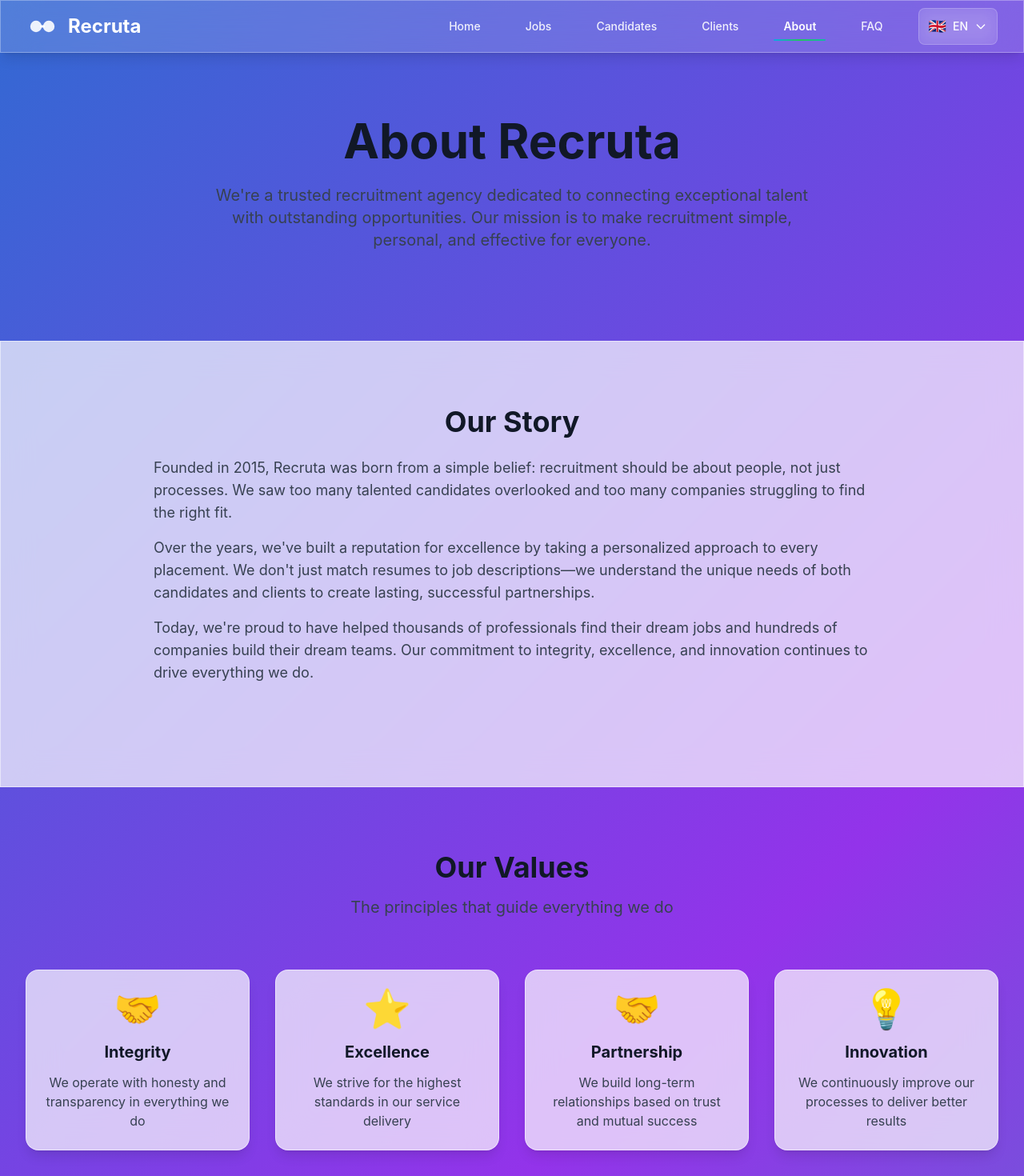
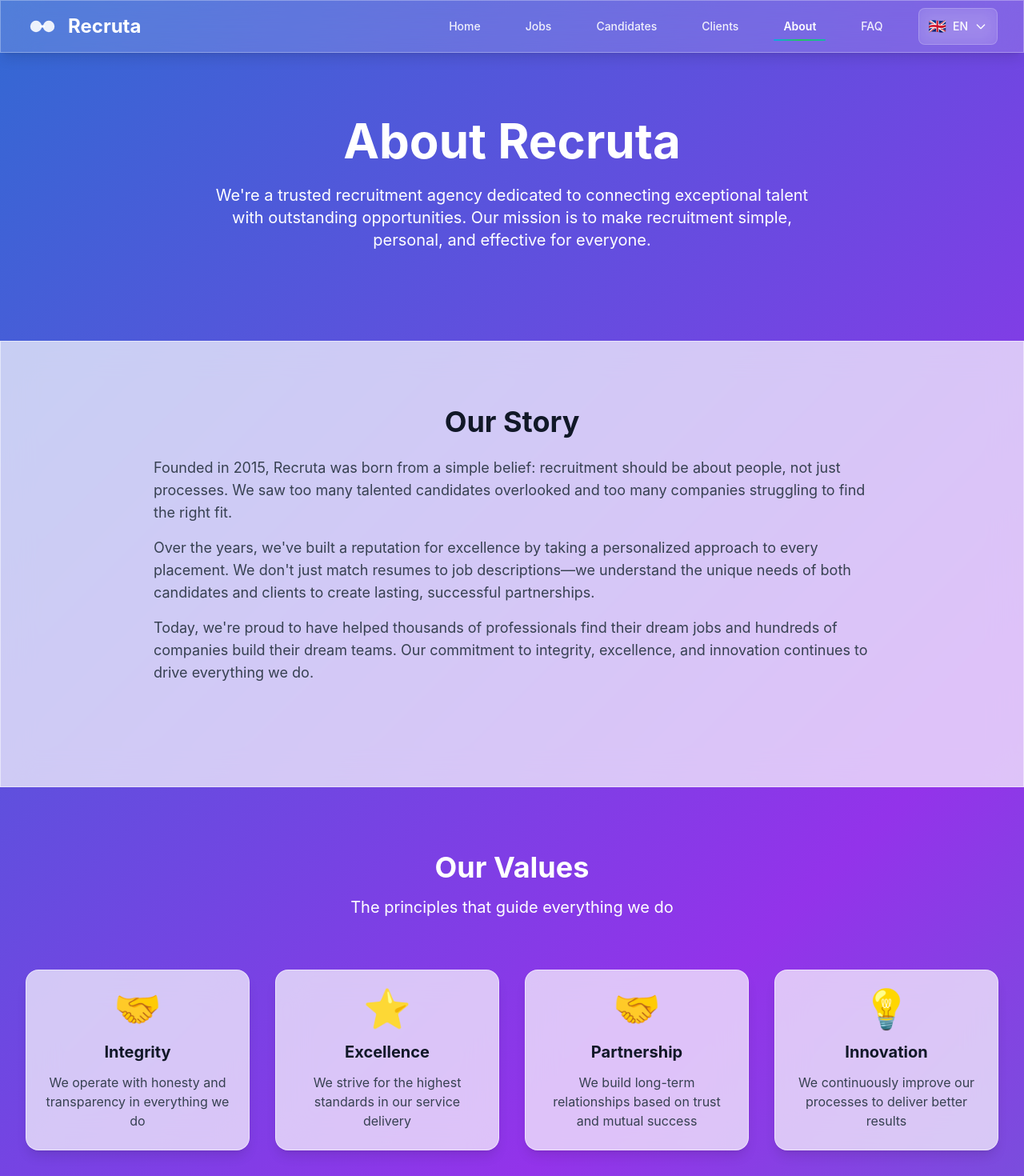
Before and after one commit to knedlicc/recruta, a Next.js app: page /about in a window 1280 px wide. Shown: the top 1470 px of the page at 80% size. Built offline with nearby package versions, Linux system fonts and the light colour scheme.

Commit message:
fixed some text colors and commented out stats section

```diff
--- a/app/about/page.tsx
+++ b/app/about/page.tsx
@@ -55,10 +55,10 @@ export default function About() {
             transition={{ duration: 0.6 }}
             className="text-center"
           >
-            <h1 className="text-5xl md:text-6xl font-bold text-gray-900 mb-6">
+            <h1 className="text-5xl md:text-6xl font-bold text-white mb-6">
               About Recruta
             </h1>
-            <p className="text-xl text-gray-700 mb-8 max-w-3xl mx-auto">
+            <p className="text-xl text-white mb-8 max-w-3xl mx-auto">
               We're a trusted recruitment agency dedicated to connecting exceptional talent
               with outstanding opportunities. Our mission is to make recruitment simple,
               personal, and effective for everyone.
@@ -110,8 +110,8 @@ export default function About() {
             transition={{ duration: 0.6 }}
             className="text-center mb-16"
           >
-            <h2 className="text-4xl font-bold text-gray-900 mb-4">Our Values</h2>
-            <p className="text-xl text-gray-700 max-w-2xl mx-auto">
+            <h2 className="text-4xl font-bold text-white mb-4">Our Values</h2>
+            <p className="text-xl text-white max-w-2xl mx-auto">
               The principles that guide everything we do
             </p>
           </motion.div>
--- a/app/faq/page.tsx
+++ b/app/faq/page.tsx
@@ -23,8 +23,8 @@ export default function FAQ() {
           transition={{ duration: 0.6 }}
           className="text-center mb-12"
         >
-          <h1 className="text-5xl font-bold text-gray-900 mb-4">{t.faq.title}</h1>
-          <p className="text-xl text-gray-700 max-w-2xl mx-auto">
+          <h1 className="text-5xl font-bold text-white mb-4">{t.faq.title}</h1>
+          <p className="text-xl text-white max-w-2xl mx-auto">
             {t.faq.subtitle}
           </p>
         </motion.div>
--- a/app/jobs/page.tsx
+++ b/app/jobs/page.tsx
@@ -85,8 +85,8 @@ export default function Jobs() {
           transition={{ duration: 0.6 }}
           className="text-center mb-12"
         >
-          <h1 className="text-5xl font-bold text-gray-900 mb-4">Available Positions</h1>
-          <p className="text-xl text-gray-700 max-w-2xl mx-auto">
+          <h1 className="text-5xl font-bold text-white mb-4">Available Positions</h1>
+          <p className="text-xl text-white max-w-2xl mx-auto">
             Discover exciting career opportunities across various industries
           </p>
         </motion.div>
```
